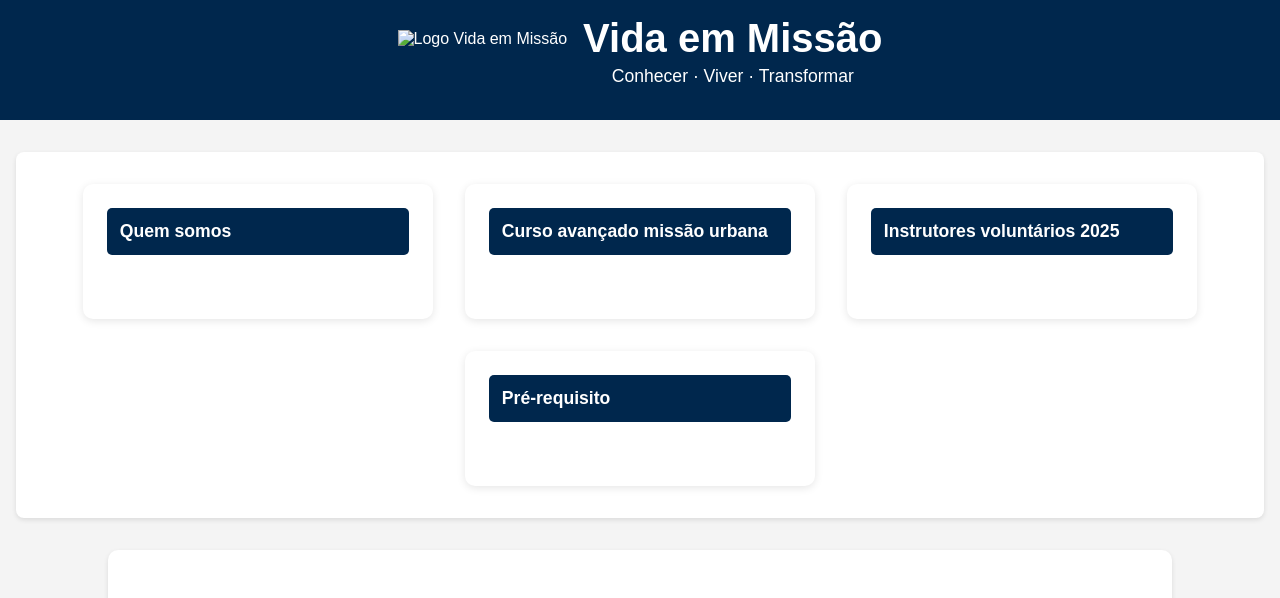
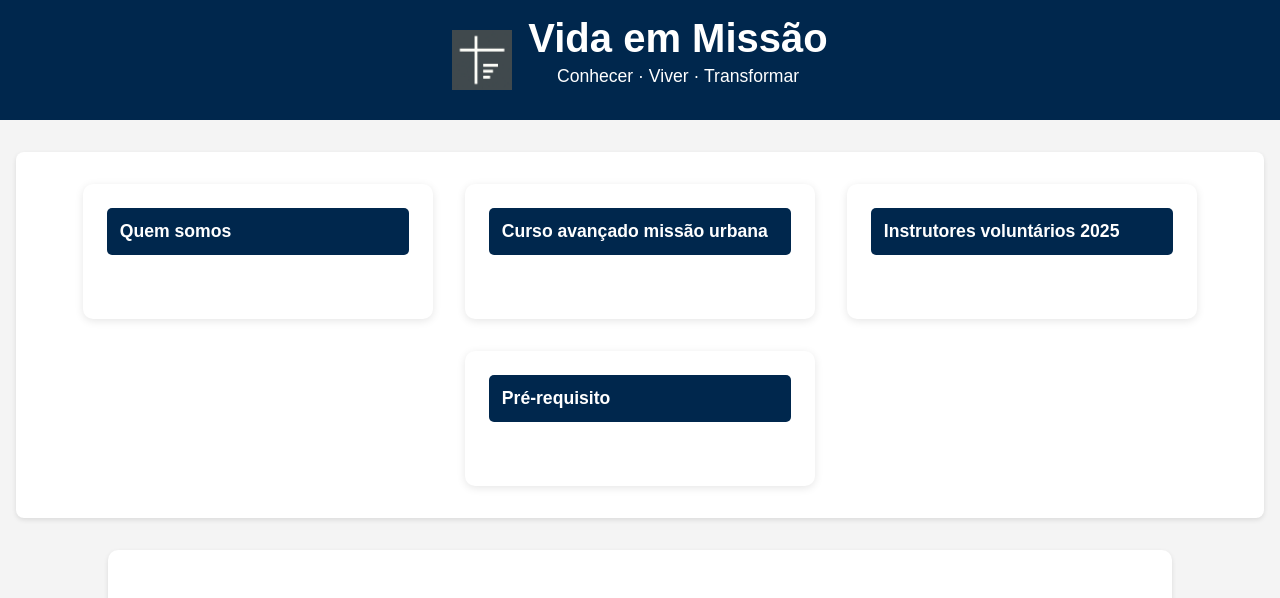
Before and after one commit to ItaloBaruc/Vida-em-miss-o, a plain HTML site: page index.html in a window 1280 px wide. Shown: the top 598 px of the page. Drawn offline with Linux system fonts and the light colour scheme; files whose address does not match are found by name.

Commit message:
Update index.html

```diff
--- a/index.html
+++ b/index.html
@@ -10,7 +10,7 @@
 <body>
     <header>
         <div class="titulo-com-imagem">
-            <img src="imagens/favicon.png" alt="Logo Vida em Missão">
+            <img src="favicon.png" alt="Logo Vida em Missão">
             <div class="titulo-textos">
                 <h1>Vida em Missão</h1>
                 <p class="subfrase">Conhecer · Viver · Transformar</p>
```
